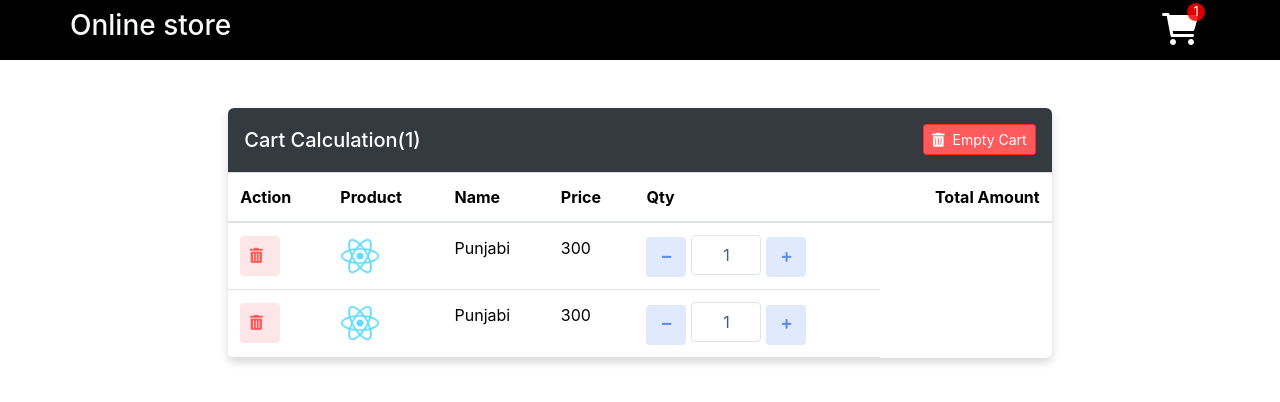
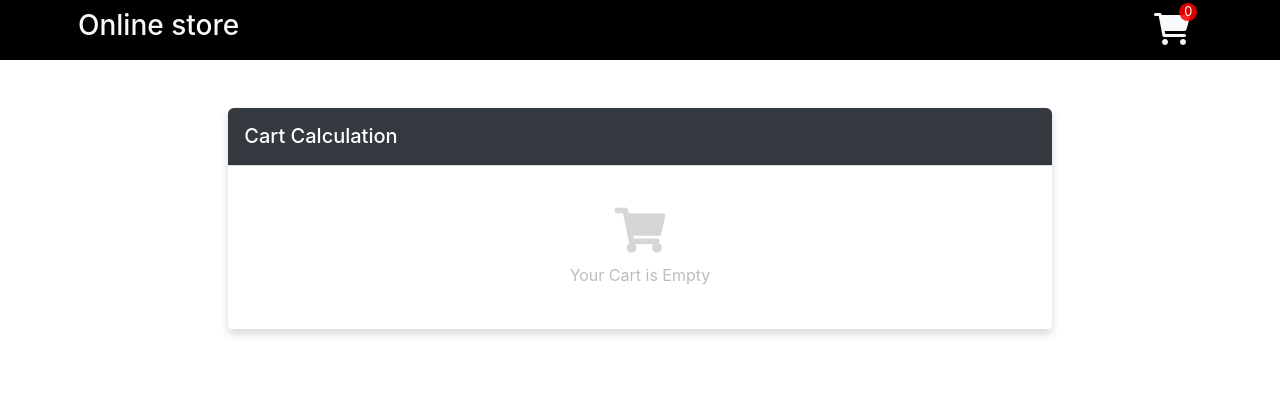
Before and after one commit to kumarprince1407/eCommerceApp, a React (Create React App) app in the folder online-store/: page /cart in a window 1280 px wide. Shown: the top 402 px of the page. Built offline with nearby package versions, Linux system fonts and the light colour scheme.

Commit message:
Added functionalities to add items, remove items, increase/decrease item counts, calculate total price...etc in the cart page using Redux toolkit

```diff
--- a/online-store/package.json
+++ b/online-store/package.json
@@ -5,6 +5,7 @@
   "dependencies": {
     "@fortawesome/free-solid-svg-icons": "^6.5.2",
     "@fortawesome/react-fontawesome": "^0.2.2",
+    "@reduxjs/toolkit": "^2.2.5",
     "@testing-library/jest-dom": "^5.17.0",
     "@testing-library/react": "^13.4.0",
     "@testing-library/user-event": "^13.5.0",
@@ -13,6 +14,8 @@
     "react-bootstrap": "^2.10.2",
     "react-dom": "^18.3.1",
     "react-fontawesome": "^1.7.1",
+    "react-hot-toast": "^2.4.1",
+    "react-redux": "^9.1.2",
     "react-router-dom": "^6.23.1",
     "react-scripts": "5.0.1",
     "web-vitals": "^2.1.4"
--- a/online-store/src/App.js
+++ b/online-store/src/App.js
@@ -1,4 +1,3 @@
-import logo from "./logo.svg";
 import "./App.css";
 import "bootstrap/dist/css/bootstrap.min.css";
 
@@ -6,6 +5,8 @@ import Header from "./components/Header";
 import Home from "./components/Home";
 import CartDetails from "./components/CartDetails";
 import { Routes, Route } from "react-router-dom";
+
+import toast, { Toaster } from "react-hot-toast";
 
 function App() {
   return (
@@ -15,6 +16,7 @@ function App() {
         <Route path="/" element={<Home />} />
         <Route path="/cart" element={<CartDetails />} />
       </Routes>
+      <Toaster />
     </>
   );
 }
--- a/online-store/src/components/CartDetails.jsx
+++ b/online-store/src/components/CartDetails.jsx
@@ -1,7 +1,80 @@
-import React from "react";
+import React, { useEffect, useState } from "react";
 import "./cartStyle.css";
+import { useDispatch, useSelector } from "react-redux";
+import {
+  addToCart,
+  removeFromCart,
+  removeSingleItem,
+  emptyEntireCart,
+} from "../redux/features/cartSlice";
+
+import toast from "react-hot-toast";
+
 const CartDetails = () => {
-  const arr = [0, 1];
+  //const arr = [0, 1];
+  const { carts } = useSelector((state) => state.allCart);
+
+  const [totalPrice, setTotalPrice] = useState(0);
+  const [quantity, setTotalQuantity] = useState(0);
+
+  const dispatch = useDispatch();
+
+  //add To cart
+  const handleIncrement = (e) => {
+    dispatch(addToCart(e));
+  };
+
+  //remove from cart
+  const handleDelete = (e) => {
+    dispatch(removeFromCart(e));
+    toast.success("Item removed from your cart");
+  };
+
+  //remove single item count
+  const handleSingleItemRemoval = (e) => {
+    dispatch(removeSingleItem(e));
+  };
+
+  //clear cart
+  const handleCartEmpty = () => {
+    dispatch(emptyEntireCart());
+    toast.success("Your cart is empty!");
+  };
+
+  //count total price
+  // const total = () => {
+  //   let totalPrice = 0;
+  //   carts.map((elem, index) => {
+  //     totalPrice += elem.price * elem.qnty + totalPrice;
+  //   });
+  //   setTotalPrice(totalPrice);
+  // };
+  // useEffect(() => {
+  //   total();
+  // }, [total]);
+
+  useEffect(() => {
+    const total = () => {
+      let totalPrice = 0;
+      carts.forEach((elem) => {
+        totalPrice += elem.price * elem.qnty;
+      });
+      setTotalPrice(totalPrice);
+    };
+    total();
+  }, [carts]);
+
+  useEffect(() => {
+    const totalCartItems = () => {
+      let quantity = 0;
+      carts.forEach((elem) => {
+        quantity += elem.qnty;
+      });
+      setTotalQuantity(quantity);
+    };
+    totalCartItems();
+  }, [carts]);
+
   return (
     <>
       <div className="row justify-content-center m-0">
@@ -9,9 +82,14 @@ const CartDetails = () => {
           <div className="card">
             <div className="card-header bg-dark p-3">
               <div className="card-header-flex">
-                <h5 className="text-white m-0">Cart Calculation(1)</h5>
-                {arr.length > 0 ? (
-                  <button className="btn btn-danger mt-0 btn-sm">
+                <h5 className="text-white m-0">
+                  Cart Calculation{carts.length > 0 ? `(${carts.length})` : ""}
+                </h5>
+                {carts.length > 0 ? (
+                  <button
+                    className="btn btn-danger mt-0 btn-sm"
+                    onClick={handleCartEmpty}
+                  >
                     <i className="fa fa-trash-alt mr-2"></i>
                     <span>Empty Cart</span>
                   </button>
@@ -21,7 +99,7 @@ const CartDetails = () => {
               </div>
             </div>
             <div className="card-body p-0">
-              {arr.length === 0 ? (
+              {carts.length === 0 ? (
                 <table className="table cart-table mb-0">
                   <tbody>
                     <tr>
@@ -51,54 +129,84 @@ const CartDetails = () => {
                     </tr>
                   </thead>
                   <tbody>
-                    {arr.map((data, index) => {
+                    {carts.map((data, index) => {
                       return (
                         <>
                           <tr>
                             <td>
-                              <button className="prdct-delete">
+                              <button
+                                className="prdct-delete"
+                                onClick={() => handleDelete(data.id)}
+                              >
                                 {" "}
                                 <i className="fa fa-trash-alt mr-2"></i>
                               </button>
                             </td>
                             <td>
                               <div className="product-img">
-                                <img src="/logo192.png" alt="" />
+                                <img src={data.imgdata} alt="" />
                               </div>{" "}
                             </td>
                             <td>
                               <div className="product-name">
-                                <p>Punjabi</p>
+                                <p>{data.dish}</p>
                               </div>{" "}
                             </td>
                             <td>
                               <div className="product-price">
-                                <p>300</p>
+                                <p>{data.price}</p>
                               </div>{" "}
                             </td>
                             <td>
                               <div className=".prdct-qty-container">
-                                <button className="prdct-qty-btn" type="button">
+                                <button
+                                  className="prdct-qty-btn"
+                                  type="button"
+                                  onClick={
+                                    data.qnty <= 1
+                                      ? () => handleDelete(data.id)
+                                      : () => handleSingleItemRemoval(data)
+                                  }
+                                >
                                   <i className="fa fa-minus"></i>
                                 </button>
                                 <input
                                   type="text"
                                   className="qty-input-box"
-                                  value={1}
+                                  value={data.qnty}
                                   disabled
                                   name=""
                                   id=""
                                 />
-                                <button className="prdct-qty-btn" type="button">
+                                <button
+                                  className="prdct-qty-btn"
+                                  type="button"
+                                  onClick={() => handleIncrement(data)}
+                                >
                                   <i className="fa fa-plus"></i>
                                 </button>
                               </div>
+                            </td>
+                            <td className="text-right">
+                              {data.qnty * data.price}
                             </td>
                           </tr>
                         </>
                       );
                     })}
                   </tbody>
+                  <tfoot>
+                    <th>&nbsp;</th>
+                    <th colSpan={3}>&nbsp;</th>
+                    <th>
+                      Items in Cart <span className="ml-2 mr-2">:</span>
+                      <span className="text-danger">{quantity}</span>
+                    </th>
+                    <th className="text-right">
+                      Total Price <span className="ml-2 mr-2">:</span>
+                      <span className="text-danger">{totalPrice}</span>
+                    </th>
+                  </tfoot>
                 </table>
               )}
             </div>
--- a/online-store/src/components/Header.jsx
+++ b/online-store/src/components/Header.jsx
@@ -1,18 +1,31 @@
 import React from "react";
 import Container from "react-bootstrap/Container";
 import Navbar from "react-bootstrap/Navbar";
+import { useSelector } from "react-redux";
+import { NavLink } from "react-router-dom";
 
 const Header = () => {
+  //For  displaying cart items count in the 'cart icon' present inside the header
+  const { carts } = useSelector((state) => state.allCart);
+  console.log(carts);
+  //
   return (
     <>
       <Navbar style={{ height: "60px", background: "black", color: "white" }}>
         <Container>
-          <h3 className="text-light">Online store</h3>
-          <div id="ex4">
-            <span className="p1 fa-stack fa-2x has-badge" data-count={1}>
-              <i class="fa-solid fa-cart-shopping"></i>
-            </span>
-          </div>
+          <NavLink to="/" className="text-decoration-none text-light mx-2">
+            <h3 className="text-light">Online store</h3>
+          </NavLink>
+          <NavLink to="/cart" className="text-decoration-none text-light mx-2">
+            <div id="ex4">
+              <span
+                className="p1 fa-stack fa-2x has-badge"
+                data-count={carts.length}
+              >
+                <i class="fa-solid fa-cart-shopping"></i>
+              </span>
+            </div>
+          </NavLink>
         </Container>
       </Navbar>
     </>
--- a/online-store/src/index.js
+++ b/online-store/src/index.js
@@ -4,12 +4,16 @@ import "./index.css";
 import App from "./App";
 import reportWebVitals from "./reportWebVitals";
 import { BrowserRouter } from "react-router-dom";
+import { Provider } from "react-redux";
+import { store } from "./redux/app/store";
 
 const root = ReactDOM.createRoot(document.getElementById("root"));
 root.render(
   <React.StrictMode>
     <BrowserRouter>
-      <App />
+      <Provider store={store}>
+        <App />
+      </Provider>
     </BrowserRouter>
   </React.StrictMode>
 );
--- /dev/null
+++ b/online-store/src/redux/app/store.js
@@ -0,0 +1,11 @@
+import { configureStore } from "@reduxjs/toolkit";
+import cartSlice from "../features/cartSlice";
+
+//create store
+export const store = configureStore({
+  //It accepts an object as argument
+  //It specify all the reducers from slices that belong to features
+  reducer: {
+    allCart: cartSlice,
+  },
+});
--- /dev/null
+++ b/online-store/src/redux/features/cartSlice.js
@@ -0,0 +1,57 @@
+import { createSlice } from "@reduxjs/toolkit"; //1. Import the createSlice function
+
+const initialState = {
+  carts: [],
+};
+
+//2.Now we will invoke the function and assign it to a constant.
+const cartSlice = createSlice({
+  name: "cartSlice",
+  initialState: initialState,
+  reducers: {
+    //add to cart
+    addToCart: (state, action) => {
+      //console.log("action:", action);
+
+      const itemIndex = state.carts.findIndex(
+        (item) => item.id === action.payload.id
+      );
+      console.log("item index: ", itemIndex);
+      if (itemIndex >= 0) {
+        state.carts[itemIndex].qnty += 1;
+      } else {
+        const temp = { ...action.payload, qnty: 1 };
+        state.carts = [...state.carts, temp];
+      }
+    },
+
+    removeFromCart: (state, action) => {
+      const updatedCartData = state.carts.filter(
+        (item) => item.id !== action.payload
+      );
+      state.carts = updatedCartData;
+    },
+
+    //remove single item
+    removeSingleItem: (state, action) => {
+      const itemIndex = state.carts.findIndex(
+        (item) => item.id === action.payload.id
+      );
+      if (state.carts[itemIndex].qnty >= 1) {
+        state.carts[itemIndex].qnty -= 1;
+      }
+    },
+
+    //clear cart
+    emptyEntireCart: (state, action) => {
+      state.carts = [];
+    },
+  },
+});
+
+//exporting the actions
+export const { addToCart, removeFromCart, removeSingleItem, emptyEntireCart } =
+  cartSlice.actions;
+
+//exporting the reducer
+export default cartSlice.reducer;
```
Also changed, not shown: online-store/src/components/Home.jsx (+15 -3 lines), online-store/src/components/CardsData.js (renamed from online-store/src/components/CardData.js), 1 other file (tests, documents, lock files or other folders).
